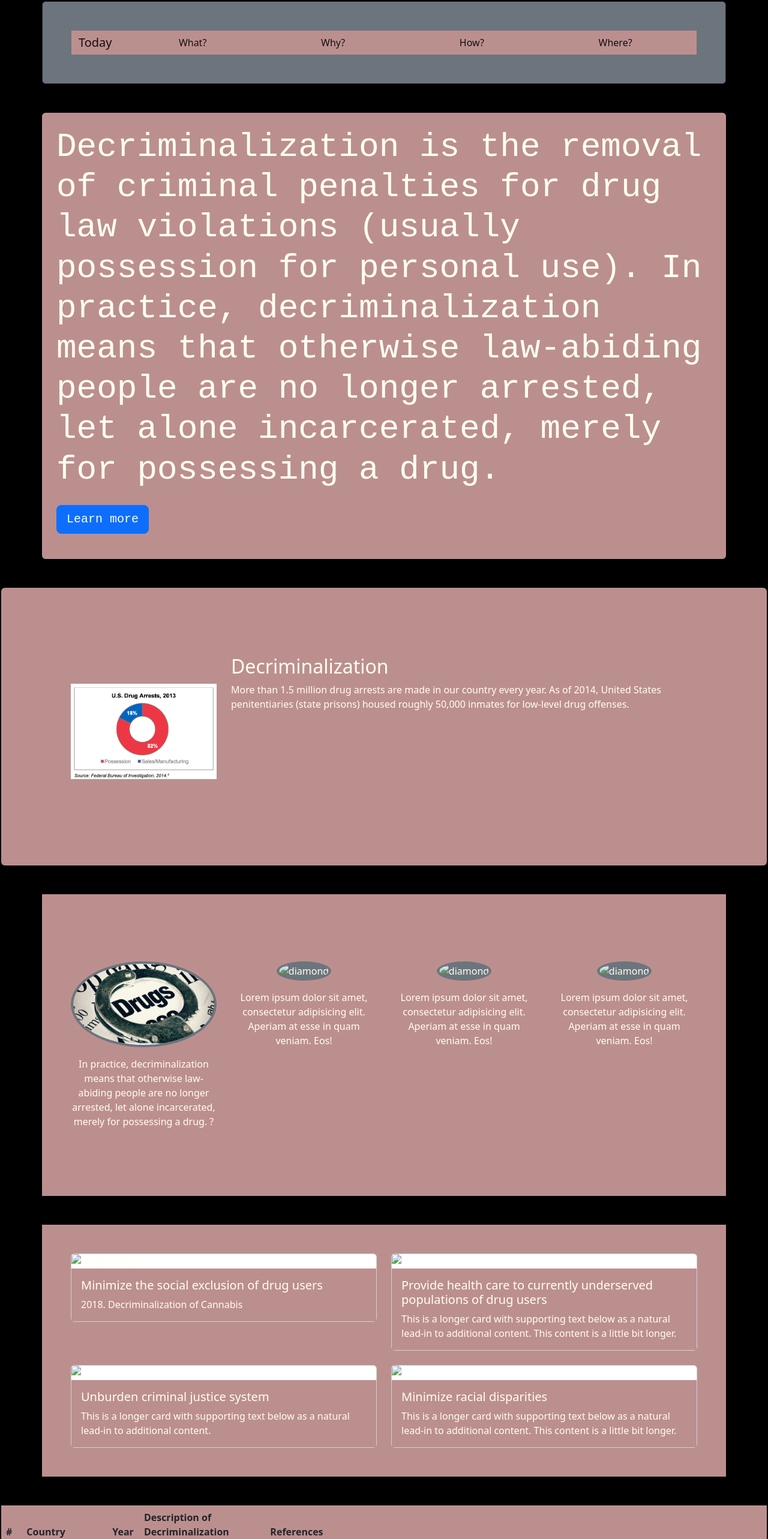
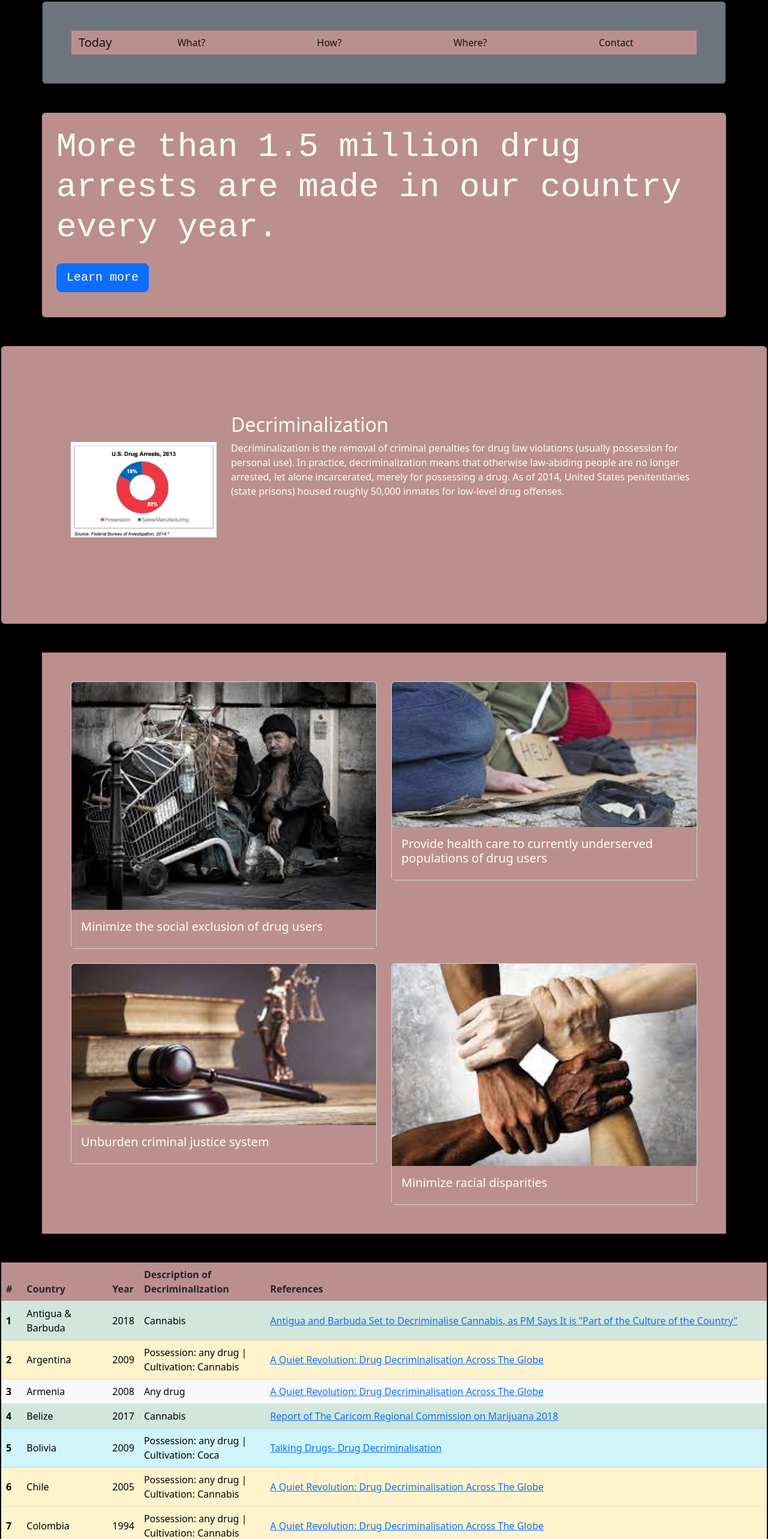
Before and after one commit to smoralesss/milestone-1, a plain HTML site: page public_html/index.html in a window 1280 px wide. Shown: the top 2566 px of the page at 60% size. Drawn offline with nearby package versions, Linux system fonts and the light colour scheme; some packages are replaced by stand-ins of ours; a script that the page names is missing.

Commit message:
finished

```diff
--- a/public_html/index.html
+++ b/public_html/index.html
@@ -25,16 +25,16 @@
         <div class="collapse navbar-collapse" id="navbarNav">
             <ul class="navbar-nav w-100 justify-content-around">
                 <li class="nav-item">
-                    <a class="nav-link active" aria-current="page" href="what.html">What?</a>
+                    <a class="nav-link active" aria-current="page" href="#what">What?</a>
                 </li>
                 <li class="nav-item">
-                    <a class="nav-link active" aria-current="page" href="why.html">Why?</a>
-                </li>
-                <li class="nav-item">
-                    <a class="nav-link active" aria-current="page" href="how.html">How?</a>
+                    <a class="nav-link active" aria-current="page" href="#how">How?</a>
                 </li>
                 <li class="nav-item">
                     <a class="nav-link active" aria-current="page" href="#where">Where?</a>
+                </li>
+                <li class="nav-item">
+                    <a class="nav-link active" aria-current="page" href="#contact">Contact</a>
                 </li>
             </ul>
         </div>
@@ -43,11 +43,11 @@
 <!-- End of Nav Bar -->
 
 <!-- Jumbotron -->
-<div class="container my-5 rounded p-4">
+<div class="container my-5 rounded p-4" id="what">
     <div class="jumbotron">
-        <h1 class="display-4">Decriminalization is the removal of criminal penalties for drug law violations (usually possession for personal use). In practice, decriminalization means that otherwise law-abiding people are no longer arrested, let alone incarcerated, merely for possessing a drug.
+        <h1 class="display-4">More than 1.5 million drug arrests are made in our country every year.
             </p>
-        <a class="btn btn-primary btn-lg" href="#" role="button">Learn more</a>
+        <a class="btn btn-primary btn-lg" href="#how" role="button">Learn more</a>
     </div>
 </div>
 
@@ -59,7 +59,7 @@
             </div>
             <div class="rounded col-md-9">
                 <h2>Decriminalization</h2>
-                <p>More than 1.5 million drug arrests are made in our country every year. As of 2014, United States penitentiaries (state prisons) housed roughly 50,000 inmates for low-level drug offenses.
+                <p> Decriminalization is the removal of criminal penalties for drug law violations (usually possession for personal use). In practice, decriminalization means that otherwise law-abiding people are no longer arrested, let alone incarcerated, merely for possessing a drug. As of 2014, United States penitentiaries (state prisons) housed roughly 50,000 inmates for low-level drug offenses.
             </div>
         </div>
     </div>
@@ -67,64 +67,44 @@
 <!-- End of jumbotron -->
 
 
-<div class="container mt-md-5 mx-md-auto my-sm-5">
-    <div class="row">
-        <div class="col-md-3 text-center mx-auto mx-md-auto my-sm-5">
-            <img src="images/drugs-handcuff.jpeg" class="rounded-circle img-fluid bg-secondary my-3 p-1" alt="drugs"/>
-            <p>In practice, decriminalization means that otherwise law-abiding people are no longer arrested, let alone incarcerated, merely for possessing a drug.
-                ?</p>
-        </div>
-        <div class="col-md-3 text-center mx-auto mx-md-auto my-sm-5">
-            <img src="../diamond.jpeg" class="rounded-circle img-fluid bg-secondary my-3 p-1" alt="diamond"/>
-            <p>Lorem ipsum dolor sit amet, consectetur adipisicing elit. Aperiam at esse in quam veniam. Eos!</p>
-        </div>
-        <div class="col-md-3 text-center mx-auto mx-md-auto my-sm-5">
-            <img src="../diamond.jpeg" class="rounded-circle img-fluid bg-secondary my-3 p-1" alt="diamond"/>
-            <p>Lorem ipsum dolor sit amet, consectetur adipisicing elit. Aperiam at esse in quam veniam. Eos!</p>
-        </div>
-        <div class="col-md-3 text-center mx-auto mx-md-auto my-sm-5">
-            <img src="../diamond.jpeg" class="rounded-circle img-fluid bg-secondary my-3 p-1" alt="diamond"/>
-            <p>Lorem ipsum dolor sit amet, consectetur adipisicing elit. Aperiam at esse in quam veniam. Eos!</p>
-        </div>
-    </div>
-</div>
+
 
 <!--cards-->
-<div class="container mt-md-5 mx-md-auto my-sm-5">
+<div class="container mt-md-5 mx-md-auto my-sm-5" id="how">
 <div class="row row-cols-1 row-cols-md-2 g-4">
     <div class="col">
         <div class="card">
-            <img src="" class="card-img-top" alt="antigua-flag">
+            <img src="images/social-exclusion.jpeg" class="card-img-top" alt="homeless man">
             <div class="card-body">
                 <h5 class="card-title">Minimize the social exclusion of drug users</h5>
-                <p class="card-text">2018. Decriminalization of Cannabis</p>
+                <p class="card-text"></p>
             </div>
         </div>
     </div>
     <div class="col">
         <div class="card">
-            <img src="..." class="card-img-top" alt="...">
+            <img src="images/underserved-populations.jpeg" class="card-img-top" alt="help sign">
             <div class="card-body">
                 <h5 class="card-title">Provide health care to currently underserved populations of drug users</h5>
-                <p class="card-text">This is a longer card with supporting text below as a natural lead-in to additional content. This content is a little bit longer.</p>
+                <p class="card-text"></p>
             </div>
         </div>
     </div>
     <div class="col">
         <div class="card">
-            <img src="..." class="card-img-top" alt="...">
+            <img src="images/criminal-justice-system.jpeg" class="card-img-top" alt="justice scales and gavel">
             <div class="card-body">
                 <h5 class="card-title">Unburden criminal justice system</h5>
-                <p class="card-text">This is a longer card with supporting text below as a natural lead-in to additional content.</p>
+                <p class="card-text"></p>
             </div>
         </div>
     </div>
     <div class="col">
         <div class="card">
-            <img src="..." class="card-img-top" alt="...">
+            <img src="images/social-injustice.jpeg" class="card-img-top" alt="...">
             <div class="card-body">
                 <h5 class="card-title">Minimize racial disparities </h5>
-                <p class="card-text">This is a longer card with supporting text below as a natural lead-in to additional content. This content is a little bit longer.</p>
+                <p class="card-text"></p>
             </div>
         </div>
     </div>
@@ -399,7 +379,7 @@
 
 <!--End Table-->
     <!--Contact Form -->
-    <div class="container mt-5">
+    <div class="container mt-5" id="contact">
         <h1>Contact Me!</h1>
         <form action="./apis/" id="contact-form" method="post" novalidate>
             <label class="form-label" for="name">Name</label>
@@ -430,12 +410,12 @@
         <div class="container">
             <div class="row">
                 <div class="col">
-                    <div class="col-md-3 mx-md-auto img-fluid text-center my-md-auto">
-                <ul>
-                <li><img src="images/github.png" id="github" class="img-fluid width-5px mx-md-auto my-sm-5"</li>
-                    <span>
-                <li><img src="images/llogo.png" id="linkedin" class="img-fluid mx-md-auto my-sm-5"</li>
-           </span> </ul>
+<!--                    <div class="col-md-3 mx-md-auto img-fluid text-center my-md-auto">-->
+<!--                <ul>-->
+<!--                <li><img src="images/github.png" id="github" class="img-fluid width-5px mx-md-auto my-sm-5"</li>-->
+<!--                    <span>-->
+<!--                <li><img src="images/llogo.png" id="linkedin" class="img-fluid mx-md-auto my-sm-5"</li>-->
+<!--           </span> </ul>-->
 
             </div>
         </div>
```
Also changed, not shown: public_html/images/criminal-justice-system.jpeg (added), public_html/images/social-exclusion.jpeg (added), public_html/images/social-injustice.jpeg (added), public_html/images/underserved-populations.jpeg (added).
